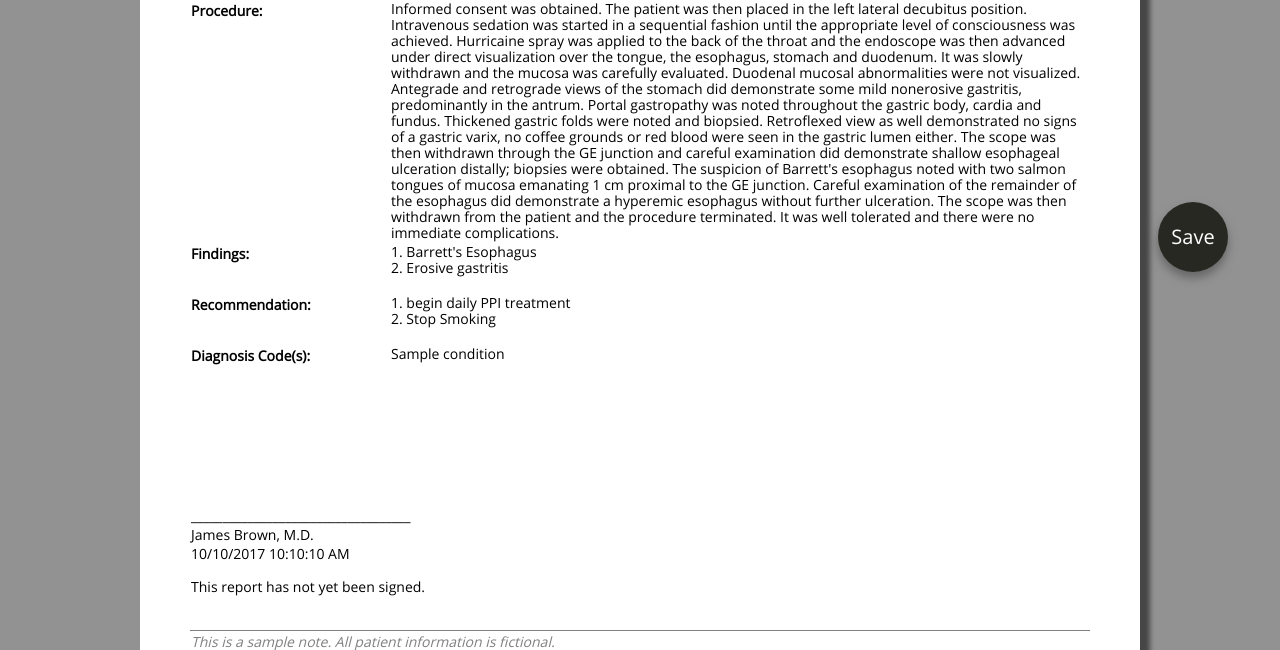
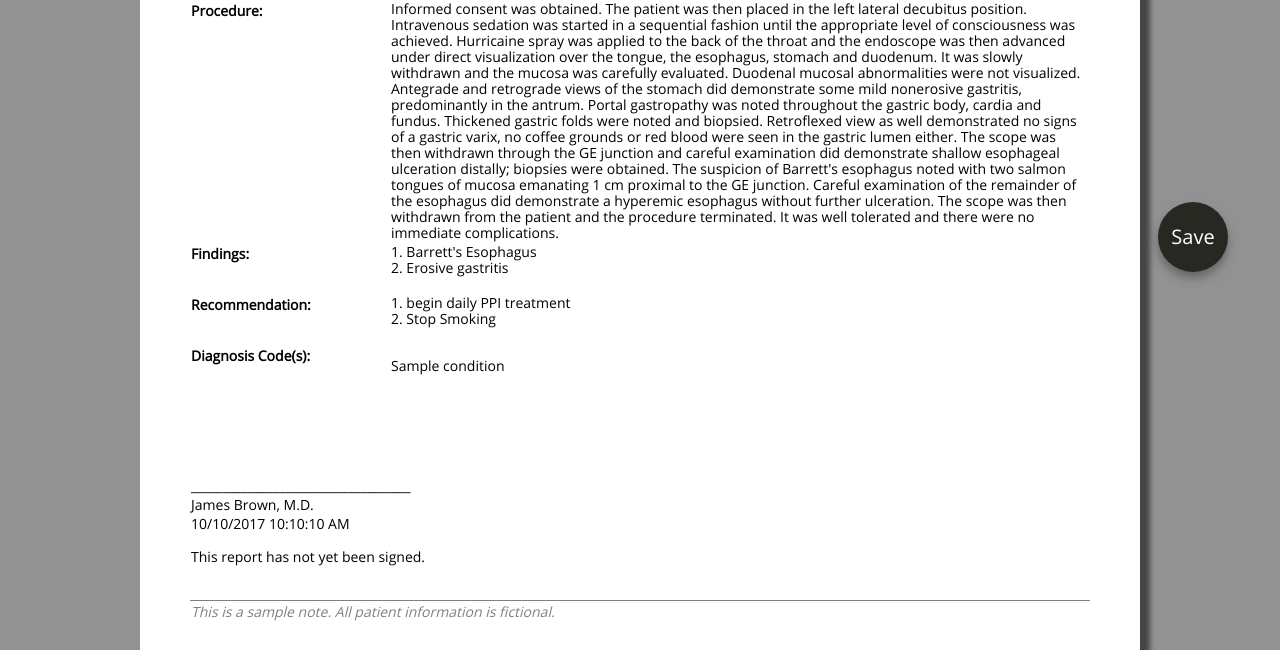
Before and after one commit to g-cole/ClinFT, a Flask app: template clinft/templates/index.html in a window 1280 px wide. Shown: the part 476-1126 px from the top of the page. Run offline with Flask 2, Linux system fonts and the light colour scheme; the template is opened without the code that fills it: most values are stand-ins (such as "Sample title", 1, 10 or a date in 2020).

Commit message:
dx list update

```diff
--- a/clinft/static/css/clinFT.css
+++ b/clinft/static/css/clinFT.css
@@ -3,7 +3,7 @@
     src: url(opensans-regular.ttf);
 }
 
-.clinFT_container, .clinFT_backdrop, .clinFT_textarea {
+.clinFT_container, .clinFT_backdrop, .clinFT_textarea, .non_clinFT_textarea {
 	width: 698px;
 	height: 49px;
 }
@@ -33,6 +33,18 @@
 }
 
 .clinFT_textarea {
+	display: block;
+	position: absolute;
+	z-index: 2;
+	margin: 0;
+	background-color: transparent;
+	overflow: auto;
+	resize: none;
+	border: 0px;
+	padding: 0px;
+}
+
+.non_clinFT_textarea {
 	display: block;
 	position: absolute;
 	z-index: 2;
--- a/clinft/static/js/clinFT.js
+++ b/clinft/static/js/clinFT.js
@@ -3,6 +3,7 @@
 
 var ua = window.navigator.userAgent.toLowerCase();
 var isIE = !!ua.match(/msie|trident\/7|edge/);
+var global_dx = []
 
 var clinFTList = document.getElementsByClassName('clinFT_textarea');
 
@@ -112,7 +113,15 @@ function handleHover(highlight) {
 }
 
 function applyCode(code, text) {
-    alert("it worked:"+code+text)
+    //alert("it worked:"+code+text)
+    global_dx.push({
+        code:   text
+    });
+    document.getElementById('dxcode').innerHTML = '';
+    for (code in global_dx[0]){
+        //console.log( key + ": " + filters[0][key]);
+        document.getElementById('dxcode').innerHTML += code + ": " + global_dx[0][code];
+    }
 }
 
 // term_literal : [standard_name, ICD10_code, SNOMED_code]
--- a/clinft/templates/index.html
+++ b/clinft/templates/index.html
@@ -105,14 +105,7 @@
         <tr>
             <td class="top"><label for="dxcode">Diagnosis Code(s):</label></td>
             <td colspan=3>
-                <div class="clinFT_container">
-                    <div class="clinFT_backdrop">
-                        <div class="clinFT_highlights"></div>
-                    </div>
-                    <!--<textarea class="clinFT_textarea" name="dxcode" id="dxcode">K22.7 Barrett's Esophagus
-K29.7 Gastritis, unspecified</textarea>-->
-                    <textarea class="clinFT_textarea" name="dxcode" id="dxcode">{{procedure.condition}}</textarea>
-                </div>
+                <textarea class="non_clinFT_textarea" name="dxcode" id="dxcode">{{procedure.condition}}</textarea>
             </td>
         </tr>
         <!--<tr>
```
